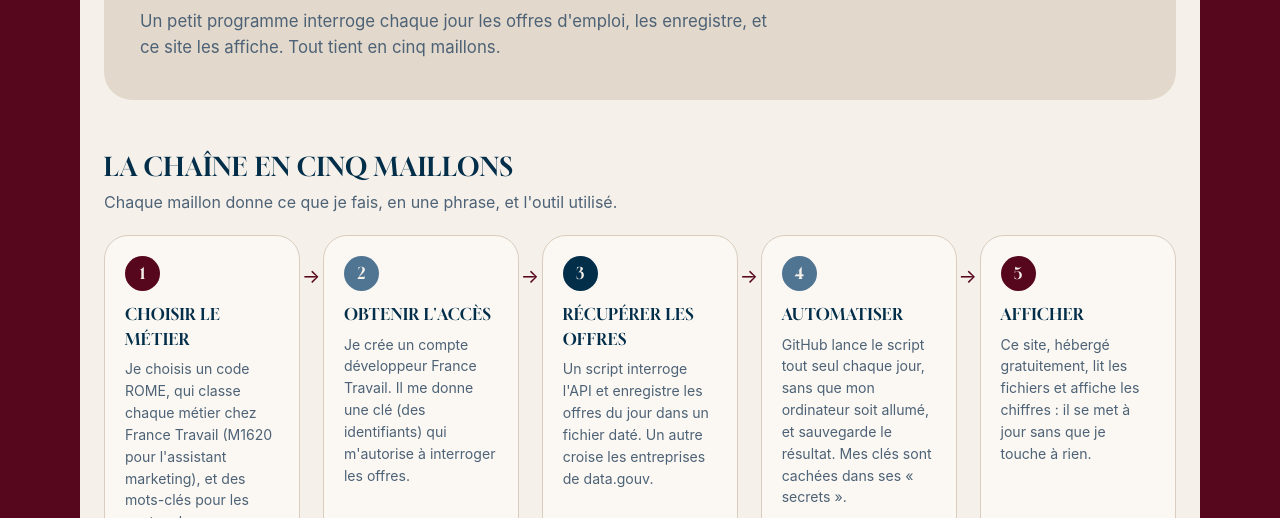
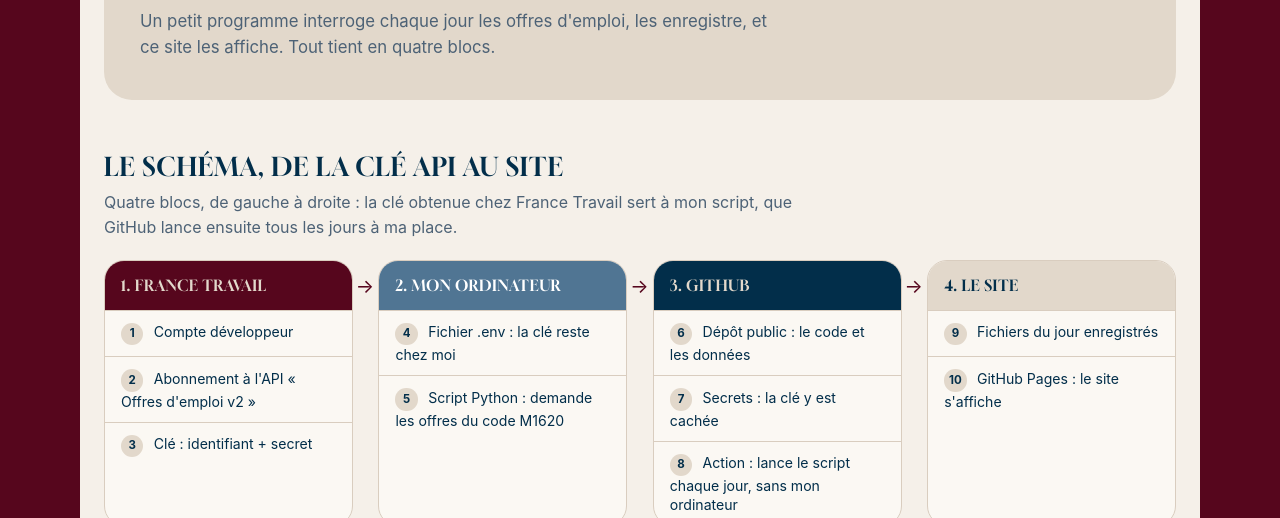
Before and after one commit to luciedscrs-byte/avenir, a plain HTML site: page methode.html in a window 1280 px wide. Shown: the part 282-800 px from the top of the page. Drawn offline with Linux system fonts and the light colour scheme.

Commit message:
Méthode : schéma en quatre blocs de la clé API au site
Co-Authored-By: Claude Sonnet 5.5 <noreply@anthropic.com>

```diff
--- a/actions.html
+++ b/actions.html
@@ -4,7 +4,7 @@
 <meta charset="UTF-8">
 <meta name="viewport" content="width=device-width, initial-scale=1.0">
 <title>avenir — Conclusion et suite</title>
-<link rel="stylesheet" href="assets/commun.css?v=17">
+<link rel="stylesheet" href="assets/commun.css?v=18">
 </head>
 <body>
 <main>
--- a/assets/commun.css
+++ b/assets/commun.css
@@ -309,3 +309,14 @@
   /* les cinq questions de la page « Le métier » : réponse en police du texte, plus petite, pour être lisible */
   .carte-bloc .repere { font-family: -apple-system, BlinkMacSystemFont, "Segoe UI", sans-serif; font-size: 1rem; line-height: 1.5; color: var(--text); }
   .carte-bloc h3 { font-size: 1.15rem; }
+
+  /* méthode : schéma en quatre blocs */
+  .schema { display: grid; grid-template-columns: repeat(4, minmax(0, 1fr)); gap: 1.6rem; margin-bottom: 1.5rem; }
+  .bs { border-radius: 20px; overflow: visible; position: relative; background: var(--card); border: 1px solid var(--line); }
+  .bs h3 { margin: 0; padding: 0.8rem 1rem; border-radius: 19px 19px 0 0; font-size: 0.95rem; }
+  .bs p { margin: 0; padding: 0.7rem 1rem; font-size: 0.88rem; line-height: 1.35; border-top: 1px solid var(--line); }
+  .bs p b { display: inline-flex; align-items: center; justify-content: center; min-width: 1.4rem; height: 1.4rem; margin-right: 0.4rem; border-radius: 50%; background: var(--oat); color: var(--navy); font-size: 0.72rem; }
+  .bs.s1 h3 { background: var(--mulberry); color: var(--oat); } .bs.s2 h3 { background: var(--blue); color: #fff; }
+  .bs.s3 h3 { background: var(--navy); color: var(--oat); } .bs.s4 h3 { background: var(--oat); color: var(--navy); }
+  .bs:not(:last-child)::after { content: "→"; position: absolute; right: -1.35rem; top: 0.7rem; width: 1.1rem; text-align: center; font-size: 1.2rem; color: var(--mulberry); }
+  @media (max-width: 900px) { .schema { grid-template-columns: minmax(0, 1fr); gap: 1.6rem; } .bs:not(:last-child)::after { content: "↓"; right: auto; left: 1.2rem; top: auto; bottom: -1.5rem; } }
--- a/methode.html
+++ b/methode.html
@@ -4,7 +4,7 @@
 <meta charset="UTF-8">
 <meta name="viewport" content="width=device-width, initial-scale=1.0">
 <title>avenir — Comment j'ai fait</title>
-<link rel="stylesheet" href="assets/commun.css?v=17">
+<link rel="stylesheet" href="assets/commun.css?v=18">
 </head>
 <body>
 <main>
@@ -13,12 +13,31 @@
   <header class="hero">
     <p class="etiquette">Étape 2 · Comment j'ai fait</p>
     <h1>Comment j'ai mis en place la recherche</h1>
-    <p class="sub">Un petit programme interroge chaque jour les offres d'emploi, les enregistre, et ce site les affiche. Tout tient en cinq maillons.</p>
+    <p class="sub">Un petit programme interroge chaque jour les offres d'emploi, les enregistre, et ce site les affiche. Tout tient en quatre blocs.</p>
   </header>
   <p id="erreur"></p>
 
-  <h2 class="st">La chaîne en cinq maillons</h2>
-  <p class="intro">Chaque maillon donne ce que je fais, en une phrase, et l'outil utilisé.</p>
+  <h2 class="st">Le schéma, de la clé API au site</h2>
+  <p class="intro">Quatre blocs, de gauche à droite : la clé obtenue chez France Travail sert à mon script, que GitHub lance ensuite tous les jours à ma place.</p>
+  <div class="schema">
+    <div class="bs s1"><h3>1. France Travail</h3>
+      <p><b>1</b> Compte développeur</p>
+      <p><b>2</b> Abonnement à l'API « Offres d'emploi v2 »</p>
+      <p><b>3</b> Clé : identifiant + secret</p></div>
+    <div class="bs s2"><h3>2. Mon ordinateur</h3>
+      <p><b>4</b> Fichier .env : la clé reste chez moi</p>
+      <p><b>5</b> Script Python : demande les offres du code M1620</p></div>
+    <div class="bs s3"><h3>3. GitHub</h3>
+      <p><b>6</b> Dépôt public : le code et les données</p>
+      <p><b>7</b> Secrets : la clé y est cachée</p>
+      <p><b>8</b> Action : lance le script chaque jour, sans mon ordinateur</p></div>
+    <div class="bs s4"><h3>4. Le site</h3>
+      <p><b>9</b> Fichiers du jour enregistrés</p>
+      <p><b>10</b> GitHub Pages : le site s'affiche</p></div>
+  </div>
+
+  <details class="depliant">
+    <summary>Les cinq maillons, expliqués en une phrase</summary>
   <div class="chaine">
       <div class="maillon">
         <span class="num-etape">1</span>
@@ -51,6 +70,7 @@
         <span class="outil">GitHub Pages</span>
       </div>
     </div>
+  </details>
 
   <h2 class="st">Ce que ça donne</h2>
   <div class="tuiles-mini" id="chiffres-methode" style="grid-template-columns:repeat(auto-fit,minmax(170px,1fr))"></div>
```
Also changed, not shown: entreprises.html (+1 -1 lines), formation.html (+1 -1 lines), index.html (+1 -1 lines), metier.html (+1 -1 lines), mouvement.html (+1 -1 lines), offres.html (+1 -1 lines). Lines whose indentation alone changed are shown as unchanged.
